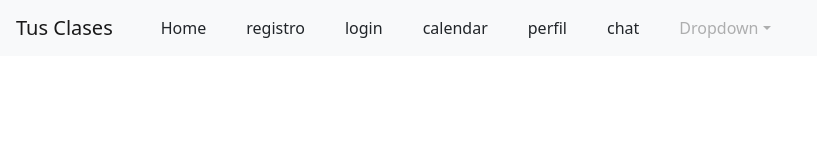
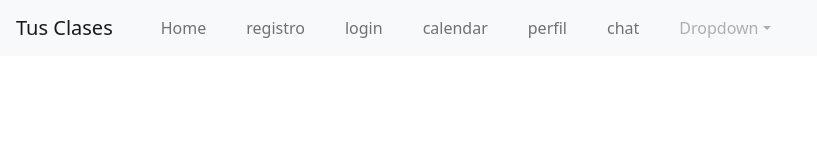
Before and after one commit to DiegoAraujoJS/PF_E-Commerce, a React (Create React App) app in the folder client/: page / in a window 1280 px wide. Shown: the top 160 px of the page, without its empty margins (0-817 px from the left). Built offline with nearby package versions, Linux system fonts and the light colour scheme.

Commit message:
Fix/arrlegos en la NavBar
Daba un error porque tenía un link dentro de otro link

```diff
--- a/client/src/components/searchBar/SearchBarHome.tsx
+++ b/client/src/components/searchBar/SearchBarHome.tsx
@@ -14,12 +14,12 @@ export default function SearchBar() {
       <Navbar.Toggle aria-controls="basic-navbar-nav" />
       <Navbar.Collapse id="basic-navbar-nav">
         <Nav className="mr-auto">
-          <Nav.Link><Link className={'ms-4 text-decoration-none link-dark'} to={"/home"}>Home</Link></Nav.Link>
-          <Nav.Link><Link className={'ms-4 text-decoration-none link-dark'} to={"/registro"}>registro</Link></Nav.Link>
-          <Nav.Link><Link className={'ms-4 text-decoration-none link-dark'} to={"/login"}>login</Link></Nav.Link>
-          <Nav.Link><Link className={'ms-4 text-decoration-none link-dark'} to={"/calendar"}>calendar</Link></Nav.Link>
-          <Nav.Link><Link className={'ms-4 text-decoration-none link-dark'} to={"/perfil"}>perfil</Link></Nav.Link>
-          <Nav.Link><Link className={'ms-4 text-decoration-none link-dark'} to={"/chat"}>chat</Link></Nav.Link>
+          <Link className={'nav-link ms-4 text-decoration-none'} to={"/home"}>Home</Link>
+          <Link className={'nav-link ms-4 text-decoration-none'} to={"/registro"}>registro</Link>
+          <Link className={'nav-link ms-4 text-decoration-none'} to={"/login"}>login</Link>
+          <Link className={'nav-link ms-4 text-decoration-none'} to={"/calendar"}>calendar</Link>
+          <Link className={'nav-link ms-4 text-decoration-none'} to={"/perfil"}>perfil</Link>
+          <Link className={'nav-link ms-4 text-decoration-none'} to={"/chat"}>chat</Link>
           <NavDropdown className={'ms-4 text-decoration-none'} title="Dropdown" id="basic-nav-dropdown" disabled>
             <NavDropdown.Item href="#action/3.1">Action</NavDropdown.Item>
             <NavDropdown.Item href="#action/3.2">
```
